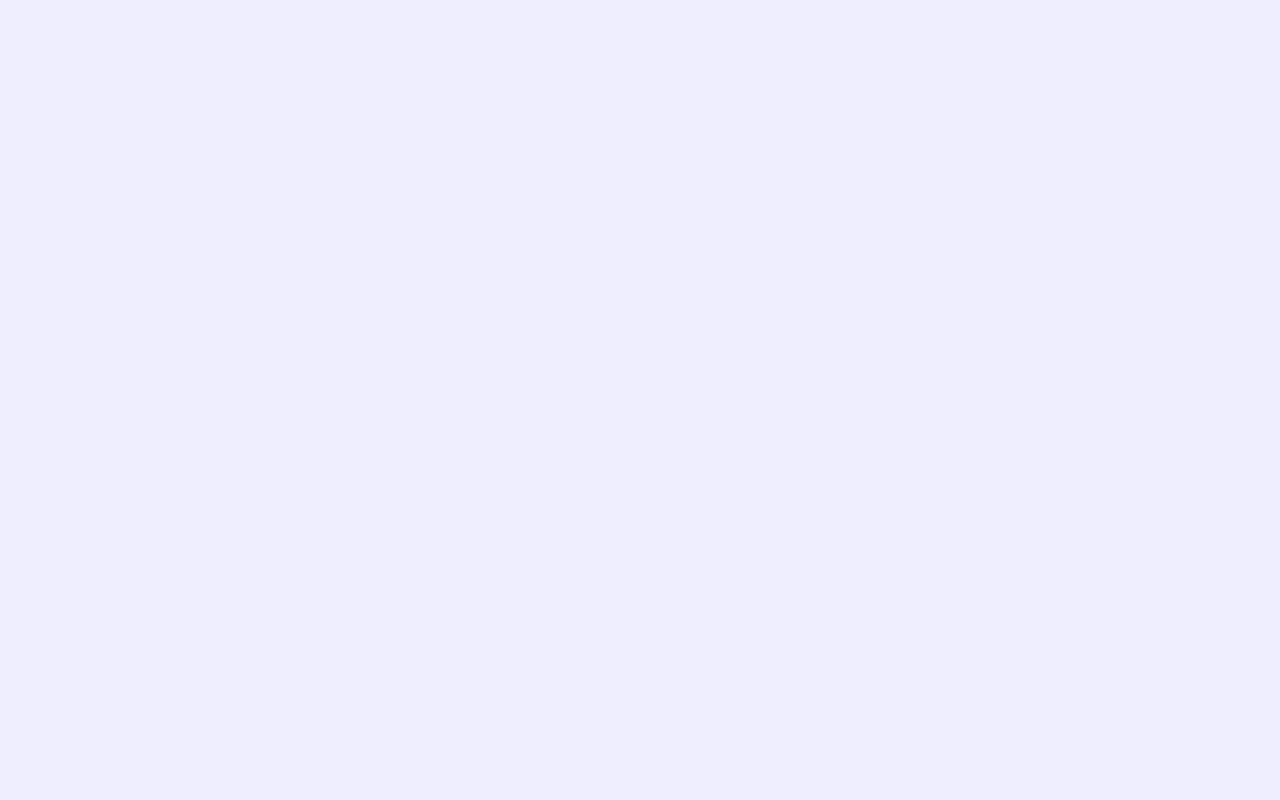
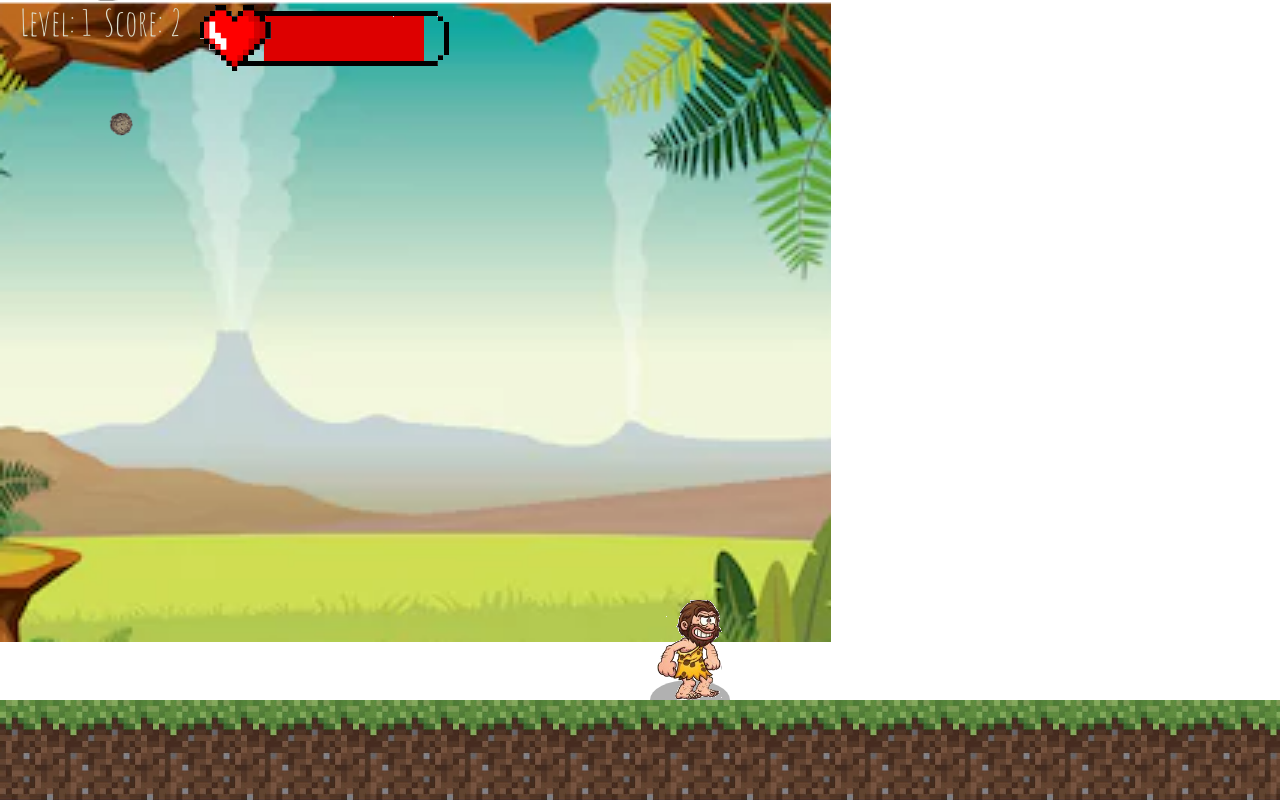
Before and after one commit to cawoodm/rockdodger, a plain HTML site: page index.html in a window 1280 px wide. Drawn offline with Linux system fonts and the light colour scheme.

Commit message:
Version 0.1

```diff
--- a/background.js
+++ b/background.js
@@ -1,7 +1,12 @@
-Background = function(options) {}
+Background = function(options) {
+
+    this.sprite = new Sprite({x: 0, y: 0, w: 277, h: 214, offX: 0, offY: 386});
+}
 Background.prototype.update = function(delta) {
 }
 Background.prototype.renderer = function(ctx) {
-    ctx.fillStyle='#EEF';
-    ctx.fillRect(0, 0, g.ui.win.width, g.ui.win.height);
+    //ctx.fillStyle='#CDF';
+    //ctx.fillRect(0, 0, g.ui.win.width, g.ui.win.height);
+    ctx.scale(3,3)
+    this.sprite.renderer(ctx)
 }
--- /dev/null
+++ b/collider.js
@@ -0,0 +1,48 @@
+function Collider(options) {
+    options = options || {};
+    this.checks = options.checks || [];
+};
+//Collider.prototype.update = function(delta) {
+Collider.prototype.renderer = function(delta) {
+    if (g.state!="play") return;
+    for (let i=0; i<this.checks.length; i++) {
+        let coll = Collider.collides(this.checks[i].tag1, this.checks[i].tag2)
+        if (coll.length>0) this.checks[i].callback(coll[0], coll[1]);
+    }
+}
+Collider.prototype.check = function(tag1, tag2, callback) {
+    this.checks.push({tag1: tag1, tag2: tag2, callback: callback});
+}
+Collider.collide = function(tag1, tag2, tol) {return Collider.collides(tag1, tag2, tol).length>0;}
+Collider.collides = function(tag1, tag2, tol) {
+	let e1s = typeof tag1 == "string"?g.scene.get(tag1):[tag1];
+	let e2s = g.scene.get(tag2);
+	for (let i=0; i<e1s.length; i++)
+		for (let j=0; j<e2s.length; j++)
+			if (e1s[i] != e2s[j])
+			    if (Collider.collision(e1s[i], e2s[j], tol))
+				    return [e1s[i], e2s[j]]
+	return [];
+};
+Collider.collision = function(e1, e2, tol) {
+    let d1 = {x: e1.speed?e1.speed.x:0, y: e1.speed?e1.speed.y:0};
+    let t1 = tol || e1.collider || 0;
+    let t2 = tol || e2.collider || 0;
+	let x1 = e1.x + d1.x + t1;
+	let X1 = e1.x + d1.x + e1.w - t1;
+	let y1 = e1.y + d1.y + t1;
+	let Y1 = e1.y + d1.y + e1.h - t1;
+	let x2 = e2.x + t2;
+	let X2 = e2.x + e2.w - t2;
+	let y2 = e2.y + t2;
+    let Y2 = e2.y + e2.h - t2;
+	let xOverlap = btw(x2, x1, X1) || btw(X2, x1, X1);
+    let yOverlap = btw(y2, y1, Y1) || btw(Y2, y1, Y1);
+    let collision = xOverlap && yOverlap;
+    if (Collider.debug && e1.tag==Collider.debug[0] && e2.tag==Collider.debug[1]) {
+        if (collision) g.ctx.lineWidth=5; else g.ctx.lineWidth=1;
+        if(e1.tag==Collider.debug[0]) {g.ctx.strokeStyle="#0FF";g.ctx.strokeRect(x1, y1, X1-x1, Y1-y1)}
+        if(e2.tag==Collider.debug[1]) {g.ctx.strokeStyle="#F00";g.ctx.strokeRect(x2, y2, X2-x2, Y2-y2)}
+    }
+	return collision;
+};
--- a/engine.js
+++ b/engine.js
@@ -72,7 +72,7 @@ Ticker.prototype.loop = function() {
     this.actualFPS = 1000/drawDiff;
     let updateDiff = now - this.lastUpdate||0;
 	// 2s passed without drawing -> halt game
-	//if (drawDiff>2000) return this.state="stop";
+	if (drawDiff>2000) g.Pause();//return this.state="stop";
 	this._updateCallBack(updateDiff/this._frameMillis);
 	this.lastUpdate = now;
 	// if enough time has elapsed, draw the next frame
@@ -93,7 +93,7 @@ function Sprite(options) {
     this.offY = options.offY || 0;
     this.scale = options.scale || 1;
     this.center = options.center || false;
-    this.img = ImageLoader.get[options.sprite];
+    this.img = g.ImageLoader.get[options.sprite||"sprites"];
     return this;
 }
 Sprite.prototype.renderer = function(ctx) {
@@ -127,8 +127,46 @@ function Keyboard(keyCode) {
 			key.isUp = true;
 			event.preventDefault();
 		}
-	};
+    };
+	key.clickHandler = function(event) {
+		key.press(event);
+	}
+    if (keyCode!=="click") {
+		window.addEventListener("keydown", key.downHandler.bind(key), false);
+		window.addEventListener("keyup", key.upHandler.bind(key), false);
+	} else {
+		document.addEventListener("touchstart", key.clickHandler.bind(key), false);
+	}
 	return key;
+}
+// Swiping
+document.addEventListener('touchstart', handleTouchStart, false);
+document.addEventListener('touchend', handleTouchEnd, false);
+document.addEventListener('touchmove', handleTouchMove, false);
+g.ui.xDown = null;
+g.ui.yDown = null;
+function handleTouchStart(evt) {
+	g.ui.xDown = evt.touches[0].clientX;
+    g.ui.yDown = evt.touches[0].clientY;
+}
+function handleTouchEnd(evt) {
+	if(g.ui.xDown) g.ui.keys.fire.press();
+}
+function handleTouchMove(evt) {
+    if (!g.ui.xDown || !g.ui.yDown) return;
+    var xUp = evt.touches[0].clientX;
+    var yUp = evt.touches[0].clientY;
+    var xDiff = g.ui.xDown - xUp;
+	var yDiff = g.ui.yDown - yUp;
+    if (Math.abs(xDiff) > Math.abs(yDiff)) {
+		if (xDiff > 0) g.ui.keys.left.down()
+		else g.ui.keys.right.down()
+    } else {
+		if (yDiff > 0) g.ui.keys.up.down()
+		else g.ui.keys.down.down()
+    }
+    g.ui.xDown = null;
+    g.ui.yDown = null;
 }
 
 // Vector: Vector stuff
@@ -216,6 +254,7 @@ g.GameUpdate = function(delta) {
     if (typeof g.postGameUpdate=="function") g.postGameUpdate();
 };
 g.GameRender = function() {
+	g.ctx.clearRect(0, 0, g.ui.win.width, g.ui.win.height);
     if (typeof g.preGameRender=="function") g.preGameRender();
     g.ctx.save();
 	if (g.camera) g.ctx.translate(-g.camera.x, -g.camera.y)
@@ -233,14 +272,6 @@ g.GameRender = function() {
 
 // Wait for page to load, sprites to load and start game
 window.addEventListener("load", function() {
-	//g.ImageLoader.add("sprites", "./resources/sprites.png");
-	g.ImageLoader.onload(function() {
-		if (location.hostname=="localhost") {
-			if (location.search=="?title") return g.restart(true); // straight to game
-			//$('#debug').style.display='block';
-			g.restart(false); // straight to game
-			if (location.search=="?gameover") return g.gameOver();
-		}
-		else g.restart(true);
-	});
+    let start = g.init();
+	g.ImageLoader.onload(start);
 });
--- /dev/null
+++ b/explosion.js
@@ -0,0 +1,37 @@
+var Explosion = function(options) {
+    Object.assign(this, {tag: "explosion", x: 0, y:0, num: 50, dd: 5, r: 1, g: 1, b: 1, size: 5, lifetime: 100, gravity: 2});
+    Object.assign(this, options);
+    this.objs = [];
+    for (let i=0; i<this.num; i++) {
+      let ang = Math.PI*i/(this.num-1);
+      this.objs.push({
+        x: this.x,
+        y: this.y,
+        life: 0,
+        size: this.size,
+        dx: rnd(-this.dd, this.dd)*Math.cos(ang),
+        dy: rnd(-this.dd, this.dd)*Math.sin(ang)-3*this.dd,
+      });
+    }
+    this.col = {r: this.r||0, g: this.g||0, b: this.b||0};
+  };
+  Explosion.prototype.update = function(delta) {
+    this.objs.forEach((obj, index, objs) => {
+      // Lifetime
+      obj.life += delta;
+      if (obj.life > this.lifetime) return objs.splice(index, 1);
+      // Fade with age
+      obj.alpha = 1-obj.life/this.lifetime;
+      // Physics and gravity
+      obj.dy += this.gravity;
+      obj.x += obj.dx * delta;
+      obj.y += obj.dy * delta;
+    });
+  };
+  Explosion.prototype.renderer = function(ctx) {
+    let that = this;
+    this.objs.forEach((obj, index) => {
+        ctx.fillStyle = `rgba(${that.col.r}, ${that.col.g}, ${that.col.b}, ${obj.alpha})`;
+        ctx.fillRect(obj.x, obj.y, obj.size, obj.size);
+    });
+  };
--- /dev/null
+++ b/floor.js
@@ -0,0 +1,10 @@
+function Floor(options) {
+    this.sprite = new Sprite({sprite: "sprites", w: 100, h: 100, offX: 1, offY: 102, scale: 1});
+    this.sprite.y = g.ui.win.height-100;
+}
+Floor.prototype.renderer = function(ctx) {
+    for (let i=0; i<g.ui.win.width/100; i++) {
+        this.sprite.x=i*100;
+        this.sprite.renderer(ctx);
+    }
+}
--- a/game.js
+++ b/game.js
@@ -1,11 +1,56 @@
+g.init = function() {
+    g.ImageLoader.add("sprites", "./resources/sprites.png");
+    if (location.hostname=="localhost") {
+        return ()=>{g.restart(false)} // straight to game
+        if (location.search=="?gameover") return g.gameOver;
+    }
+    //document.fonts.load('10pt "Amatica SC"').then(()=>{});
+    return ()=>{g.restart(true)}
+}
 g.restart = function(title) {
     g.Halt();
     g.scene = new g.Scene();
+    g.ui.floor = g.ui.win.height-100;
     g.scene.add(new Background());
     if (title) {
         g.state="title";
 	} else {
+        // Init the level(s)
+        g.state="play";
+        g.player = g.scene.add(new Player({x: g.ui.win.width/2, y: g.ui.floor-100, velocity: 10}));
+        g.scene.add(new Floor());
+        g.scene.add(new Rock());
     }
+    g.manager = g.scene.add(new GameManager());
     g.Start();
 }
+/*global g*/
+g.ui.keys = {
+	left: Keyboard(["KeyA", "ArrowLeft"]) // left arrow
+	,right: Keyboard(["KeyD", "ArrowRight"]) // right arrow
+	,up: Keyboard(["KeyW", "ArrowUp"])
+	,down: Keyboard(["KeyS", "ArrowDown"])
+	,fire: Keyboard("Space") // space
+};
+g.ui.keys.left.down = function() {
+	if (g.state!="play") return;
+	g.player.move(Vector.left())
+};
+g.ui.keys.right.down = function() {
+	if (g.state!="play") return;
+	g.player.move(Vector.right())
+};
+g.ui.keys.up.down = function() {
+	if (g.state!="play") return;
+	g.player.move(Vector.up())
+};
+g.ui.keys.down.down = function() {
+	if (g.state!="play") return;
+	g.player.move(Vector.down())
+};
+g.ui.keys.fire.press = function(e) {
+	if (g.state=="message") return;
+	if (g.state!="play") return g.restart();
+	if (!e || !e.touches) g.player.shoot();
+}
 g.preGameRender = function() {}
--- /dev/null
+++ b/gamemanager.js
@@ -0,0 +1,47 @@
+function GameManager() {
+    this.score = 0;
+    this.level = 1;
+    this.health = 16;
+    this.collider = g.scene.add(new Collider());
+    this.collider.check("player", "rock", (e1,e2)=>{this.playerHitsRock(e1,e2)});
+    this.collider.check("player", "prize", (e1,e2)=>{this.playerHitsPrize(e1,e2)});
+    this.healthBar = new Sprite({x: 200, y: 5, w: 251, h: 66, offX: 1, offY: 320});
+}
+GameManager.prototype.update = function(delta) {
+    if (g.scene.count("rock")<this.level) {
+        if (Math.round(rnd(0,4))>0)
+            g.scene.add(new Rock({y: rnd(-100*this.level, 0), size:Math.round(rnd(0,this.level))}));
+        else
+            g.scene.add(new Prize({y: rnd(-100*this.level, 0), size:Math.round(rnd(0,this.level))}));
+    }
+    this.level = 1 + Math.floor(this.score / 10);
+}
+GameManager.prototype.renderer = function(ctx) {
+    ctx.fillStyle="#DDC";
+	ctx.font="36px Amatic SC, bold";
+    ctx.fillText("Level: " + this.level + "  Score: " + this.score, 20, 36);
+    ctx.fillStyle="#D00";
+    ctx.fillRect(this.healthBar.x+64, this.healthBar.y+10, this.health*10, 46)
+    this.healthBar.renderer(ctx);
+}
+GameManager.prototype.playerHitsRock = function(player, rock) {
+    rock.explode({r:255})
+    if (this.health > 0) {
+        this.health--;
+        player.y = g.ui.floor - 100 + 5*(16-this.health); // Shrink player
+    }
+    if (this.health==0) {
+        player.explode();
+        g.state="gameover"; // TODO
+    }
+}
+GameManager.prototype.playerHitsPrize = function(e1, prize) {
+    prize.explode()
+    // Grow player
+    if (g.player.w<100) g.player.h=g.player.w+=5;
+    if (this.health<16) this.health++;
+}
+GameManager.prototype.rockMissed = function(rock) {
+    this.score++;
+    rock.explode({r: 130, g: 130, b: 130}); // Smash rock-color
+}
--- /dev/null
+++ b/player.js
@@ -0,0 +1,75 @@
+function Player(options) {
+    options = options || {};
+	this.x = options.x || 0;
+	this.y = options.y || 0;
+	this.w = options.w || 100;
+    this.h = options.h || 100;
+    this.y = g.ui.floor-this.h;
+    this.sprite = new Sprite({sprite: "sprites", w: this.w, h: this.h, offX: 1, offY: 1, scale: 1});
+    this.collider=2;
+    this.tag="player";
+    this.acc={x:0, y:0};
+    this.speed={x:0, y:0};
+    this.velocity = options.velocity || 5;
+    this.frame=0;
+    this.bulletSpeed=15;
+    return this;
+}
+Player.prototype.update = function(delta) {
+    if (g.state!="play") return;
+    this.speed.x += this.acc.x * delta;
+    this.speed.y += this.acc.y * delta;
+    let wouldCollide = this.x+this.w+this.speed.x>g.ui.win.width || this.x+this.speed.x<0;
+    this.x += this.speed.x;// * delta;
+    //this.y += this.speed.y;//    * delta;
+    if (wouldCollide) this.stop();
+    if (this.speed.x>0) this.frame=1; // Right
+    else if (this.speed.x<0) this.frame=2; // Left
+    else if (this.speed.y<0) this.frame=0; // Up
+    else if (this.speed.y>0) this.frame=3; // Down
+    else this.frame=0;
+}
+Player.prototype.renderer = function(ctx) {
+    // Drop shadow
+    ctx.beginPath();
+    ctx.fillStyle="rgba(100,100,100,0.5)"
+    ctx.ellipse(this.x+this.w/2, this.y+this.h, this.w/2.5, this.h/5, 0, 0, 2 * Math.PI);
+    ctx.fill();
+    this.sprite.x=this.x;
+    this.sprite.y=this.y;
+    this.sprite.w=this.w;
+    this.sprite.h=this.h;
+    this.sprite.offX=this.frame*(1+100)+1;
+    this.sprite.renderer(ctx);
+}
+Player.prototype.move = function(dir) {
+    if (dir.y!=0) return; // Don't move up or down
+    let ghost = {x: this.x, y: this.y, speed: {x: dir.x*this.velocity, y: dir.y*this.velocity}}
+    let wouldCollide = this.x+this.w+ghost.speed.x>g.ui.win.width || this.x+ghost.speed.x<0;
+    let isColliding = false;
+    let stationary = this.speed.x+this.speed.y==0;
+    // Move up/down only if on X-grid (left/right)
+    //dp(isColliding, wouldCollide, stationary, this.x, this.x);
+    if (isColliding && wouldCollide) {
+        // Do nothing
+    } else if (stationary && !wouldCollide) {
+        // Move now
+        this.speed = ghost.speed;
+    } else {
+        // Move now
+        this.speed = ghost.speed;
+    }
+}
+Player.prototype.shoot = function() {
+    let dir = Vector.up()
+    //g.scene.add(new Bullet({x: g.player.x+dir.x*this.w/3, y: g.player.y+dir.y*this.w/3, speed: dir, velocity: this.bulletSpeed}));
+}
+Player.prototype.stop = function() {
+    this.speed={x: 0, y:0};
+    if (this.x<0) this.x=0;
+    if (this.x+this.w>g.ui.win.width) this.x = g.ui.win.width-this.w;
+}
+Player.prototype.explode = function(o) {
+    g.scene.add(new Explosion({x: this.x, y: this.y, size: 10, r: 255}))
+    g.scene.remove(this);
+}
--- /dev/null
+++ b/prize.js
@@ -0,0 +1,37 @@
+function Prize(options) {
+    options = options || {};
+    this.size = options.size || 0;
+    this.tag = "prize";
+    this.center=true;
+    this.rot = rnd(0, 180);
+    switch (this.size) {
+        default:
+            this.w=this.h=50;
+            this.sprite = new Sprite({w: this.w, h: this.h, offX: 1, offY: 269})
+            break;
+    }
+    this.x = rnd(0, g.ui.win.width-100);
+    this.y = options.y || 0;
+    this.speed=0;
+    this.acc=0.1;
+}
+Prize.prototype.update = function(delta) {
+    if (g.state!="play") return;
+    this.speed+=this.acc;
+    this.rot+=0.8;
+    this.y+=this.speed*delta;
+    if (this.y>g.ui.floor) {
+        this.explode();
+        g.scene.remove(this);
+    }
+}
+Prize.prototype.renderer = function(ctx) {
+    ctx.translate(this.x+this.w/2, this.y+this.h/2)
+    ctx.rotate(this.rot*Math.PI/180)
+    //this.sprite.x=-this.w/2;this.sprite.h=-this.h/2;
+    this.sprite.renderer(ctx);
+}
+Prize.prototype.explode = function(o) {
+    g.scene.add(new Explosion({x: this.x, y: this.y, size: 5, r: 255, g: 255, b: 0}))
+    g.scene.remove(this);
+}
--- /dev/null
+++ b/rock.js
@@ -0,0 +1,36 @@
+function Rock(options) {
+    options = options || {};
+    this.size = options.size || 0;
+    this.tag = "rock";
+    this.rot = rnd(0, 180);
+    switch (this.size) {
+        case 1:
+            this.w=this.h=30;
+            this.sprite = new Sprite({w: this.w, h: this.h, offX: 26, offY: 203})
+            break;
+        default:
+            this.w=this.h=24;
+            this.sprite = new Sprite({w: this.w, h: this.h, offX: 1, offY: 203})
+            break;
+    }
+    this.x = rnd(0, g.ui.win.width-100);
+    this.y = options.y || 0;
+    this.speed=0;
+    this.acc=0.1;
+}
+Rock.prototype.update = function(delta) {
+    if (g.state!="play") return;
+    this.speed+=this.acc;
+    this.rot+=0.8;
+    this.y+=this.speed*delta;
+    if (this.y>g.ui.floor) g.manager.rockMissed(this);
+}
+Rock.prototype.renderer = function(ctx) {
+    ctx.translate(this.x+this.w/2, this.y+this.h/2)
+    ctx.rotate(this.rot*Math.PI/180)
+    this.sprite.renderer(ctx);
+}
+Rock.prototype.explode = function(o) {
+    g.scene.add(new Explosion({x: this.x, y: this.y, size: 5, r: o.r, g: o.g, b: o.b}))
+    g.scene.remove(this);
+}
```
Also changed, not shown: index.html (+10 -2 lines), resources/sprites.png (added), 1 other file.
